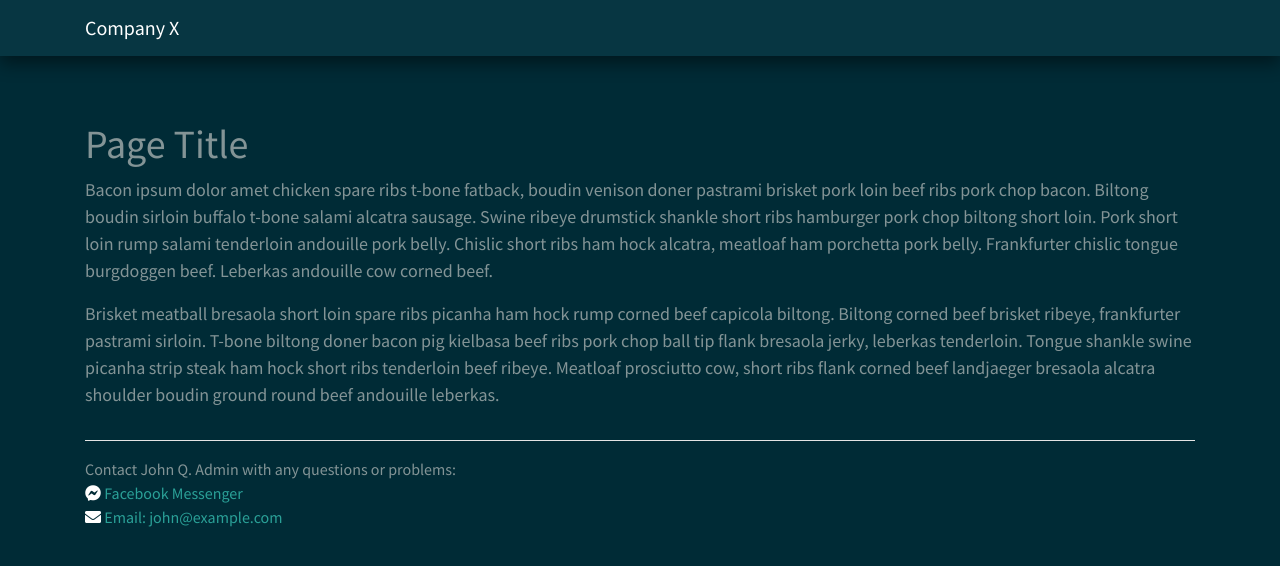
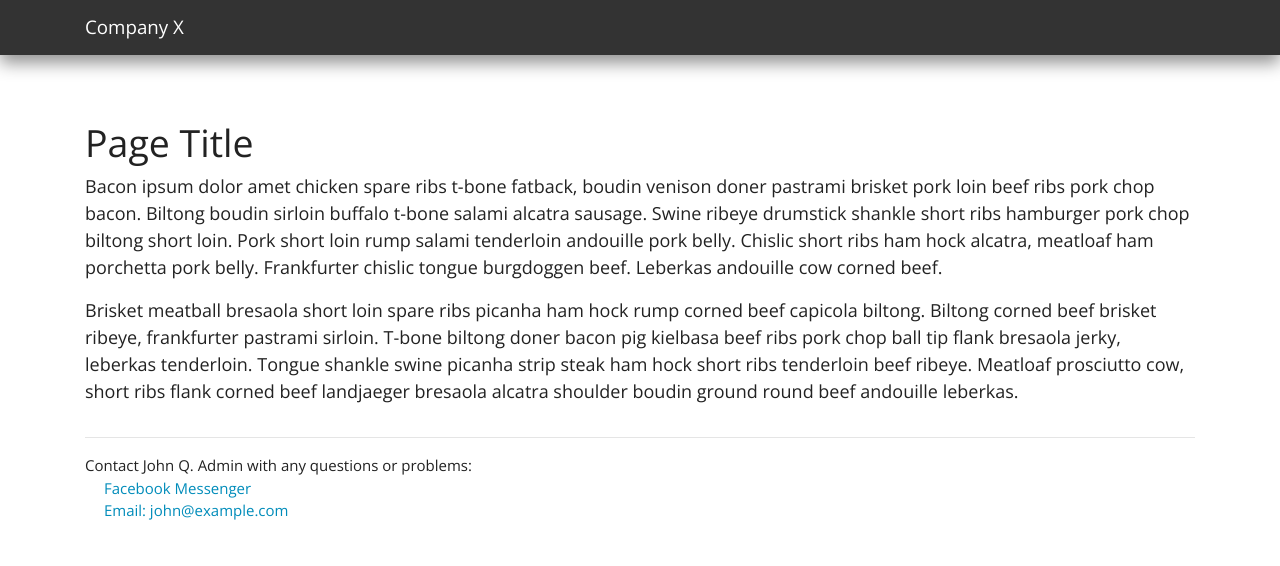
Before and after one commit to thomasruns/boilerplate-ci-bs, a CodeIgniter app: page /database/ in a window 1280 px wide. Shown: the top 566 px of the page. Run offline with CodeIgniter, Linux system fonts and the light colour scheme.

Commit message:
Theme and style updates

```diff
--- a/application/config/custom_config.php
+++ b/application/config/custom_config.php
@@ -2,7 +2,7 @@
 defined('BASEPATH') OR exit('No direct script access allowed');
 
 $config['site_name'] = 'CI Boilerplate';
-
+$config['bootstrap_theme'] = 'yeti';
 $config['default_timezone'] = 'America/Los_Angeles';
 
 switch(ENVIRONMENT) {
--- a/application/views/header.php
+++ b/application/views/header.php
@@ -6,6 +6,11 @@ $maintenance_mode = false;
 if ($this->uri->segment(1) === 'maintenance') {
     $maintenance_mode = true;
 }
+
+// Get theme
+$theme = $this->config->item('bootstrap_theme');
+$theme = !empty($theme) ? $theme : 'solar';
+
 ?>
 <!DOCTYPE html>
 <html lang="en">
@@ -15,9 +20,9 @@ if ($this->uri->segment(1) === 'maintenance') {
     <meta name="viewport" content="width=device-width, initial-scale=1, shrink-to-fit=no">
     <meta http-equiv="X-UA-Compatible" content="IE=edge" />
 
-    <link href="<?=base_url()?>assets/css/themes/solar/bootstrap.min.css" rel="stylesheet" id="bootstrap-css">
+    <link href="<?=base_url()?>assets/css/themes/<?=$theme;?>/bootstrap.min.css" rel="stylesheet" id="bootstrap-css">
     <link href="<?=base_url()?>assets/css/jquery-ui/jquery-ui.min.css" rel="stylesheet">
-    <link href="<?=base_url()?>assets/css/themes/solar/custom.min.css" rel="stylesheet">
+    <link href="<?=base_url()?>assets/css/themes/<?=$theme;?>/custom.min.css" rel="stylesheet">
     <link href="<?=base_url()?>assets/css/style.css" rel="stylesheet">
     <link href="<?=base_url()?>assets/css/fontawesome/css/all.min.css" rel="stylesheet">
 
--- a/assets/css/style.css
+++ b/assets/css/style.css
@@ -2,9 +2,13 @@
 .orange { color: #f78d03; }
 .red { color: #a31818; }
 .white { color: #fff; }
+.gray { color: #444; }
+
 .bg-white { background-color: #fff; }
 .bg-gray { background-color: #ededed; }
+
 .clickable { cursor: pointer; }
+.spacer { padding: 5px; }
 
 /* NAVBAR OVERRIDE */
 .navbar {
@@ -15,3 +19,6 @@
 .home-text {
     font-size: 18px;
 }
+
+/* PROFILE */
+.profile_img_rounded { border-radius: 50%; }
```
